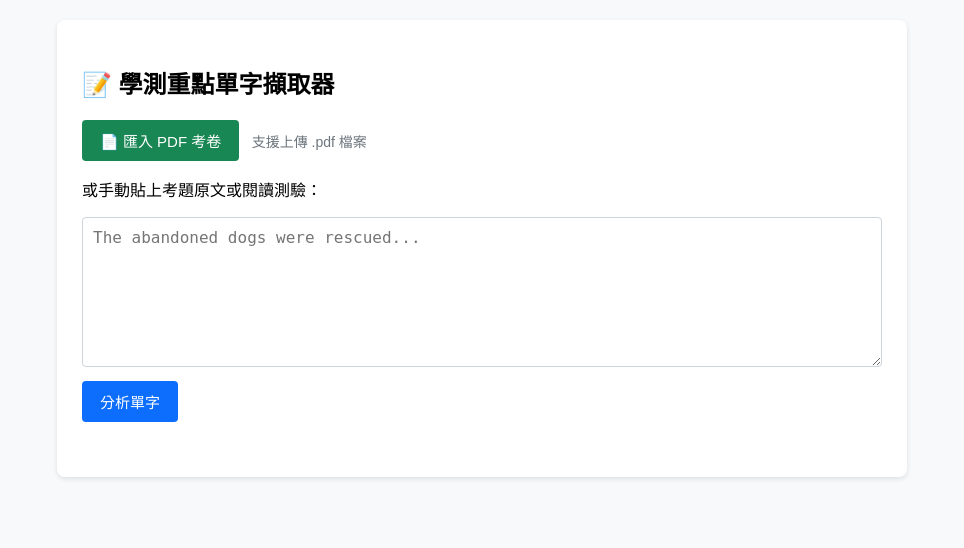
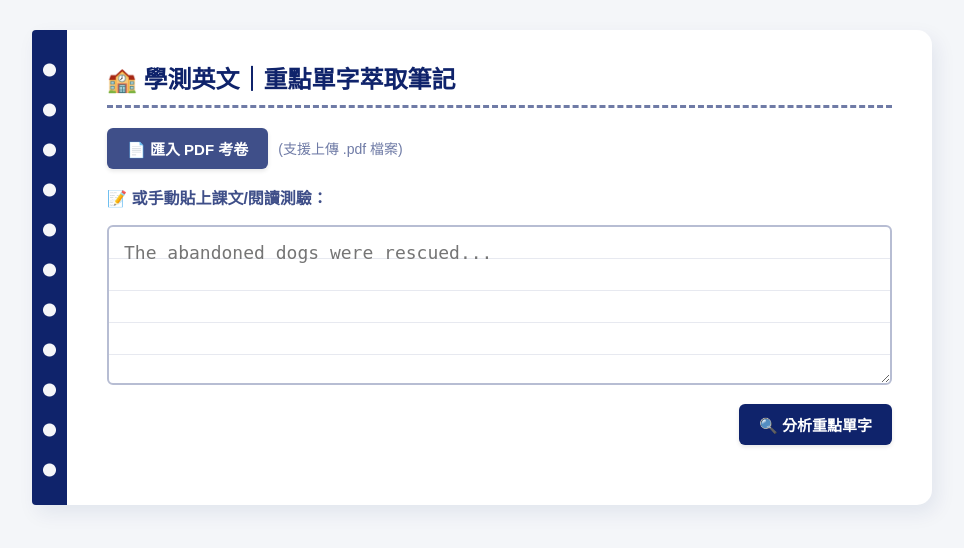
Before and after one commit to thisisme66688/ENGLISH, a Flask app: page / in a window 1280 px wide. Shown: the top 548 px of the page, without its empty margins (158-1122 px from the left). Run offline with Flask 3, Linux system fonts and the light colour scheme.

Commit message:
change html stayle

```diff
--- a/templates/index.html
+++ b/templates/index.html
@@ -3,31 +3,98 @@
 <head>
     <meta charset="UTF-8">
     <meta name="viewport" content="width=device-width, initial-scale=1.0">
-    <title>學測英文重點單字擷取與學習系統</title>
+    <title>學測英文重點單字學習系統</title>
     <style>
-        body { font-family: "微軟正黑體", sans-serif; max-width: 850px; margin: 0 auto; padding: 20px; background-color: #f8f9fa; }
-        .container { background-color: white; padding: 25px; border-radius: 8px; box-shadow: 0 2px 5px rgba(0,0,0,0.1); }
-        textarea { width: 100%; height: 150px; padding: 10px; font-size: 16px; border: 1px solid #ced4da; border-radius: 4px; box-sizing: border-box; resize: vertical; }
+        /* 注入你提供的色板作為 CSS 變數，並新增明亮環境色 */
+        :root {
+            --navy-base: #0f236b; /* 基準色 0% */
+            --navy-L10: #27397a;  /* +10% */
+            --navy-L20: #3f4f89;  /* +20% */
+            --navy-L40: #6f7ba6;  /* +40% */
+            --navy-L70: #b7bdd3;  /* +70% */
+            --navy-L80: #cfd3e1;  /* +80% */
+            --navy-L90: #e7e9f0;  /* +90% */
 
-        /* 按鈕基本樣式 */
-        button { border: none; padding: 10px 18px; font-size: 15px; border-radius: 4px; cursor: pointer; transition: 0.2s; }
-        .btn-primary { background-color: #0d6efd; color: white; }
-        .btn-primary:hover { background-color: #0b5ed7; }
-        .btn-success { background-color: #198754; color: white; }
-        .btn-success:hover { background-color: #157347; }
-        .btn-warning { background-color: #ffc107; color: #212529; font-weight: bold; }
-        .btn-warning:hover { background-color: #ffca2c; }
-        .btn-outline { background-color: transparent; border: 1px solid #6c757d; color: #6c757d; }
-        .btn-outline:hover { background-color: #6c757d; color: white; }
+            --navy-D10: #0e2060;  /* -10% */
+            --navy-D30: #0b194b;  /* -30% */
+            --navy-D50: #081236;  /* -50% */
 
-        /* 文章閱讀區塊樣式 */
-        .article-area { margin-top: 20px; padding: 15px; background-color: #fdfdfe; border: 1px solid #e9ecef; border-radius: 6px; line-height: 1.8; font-size: 18px; display: none; }
+            /* 【改動 1】明亮的桌面底色與綠黑板 */
+            --bright-desk: #f4f6f9;
+            --green-board: #234d30;
+            --highlighter: #ffeb3b; /* 螢光筆黃 */
+        }
 
-        /* 高亮與 Tooltip 樣式 */
+        body {
+            font-family: "微軟正黑體", sans-serif;
+            max-width: 900px;
+            margin: 0 auto;
+            padding: 30px 20px;
+            background-color: var(--bright-desk); /* 換成明亮的桌面 */
+            color: var(--navy-D50);
+        }
+
+        /* 活頁筆記本造型的主容器 */
+        .container {
+            background-color: #ffffff;
+            padding: 30px 40px;
+            border-radius: 4px 15px 15px 4px;
+            /* 【改動 2】減輕陰影，讓畫面更輕盈 */
+            box-shadow: 5px 8px 20px rgba(15, 35, 107, 0.08);
+            border-left: 35px solid var(--navy-base);
+            position: relative;
+        }
+
+        /* 筆記本打孔造型 */
+        .container::before {
+            content: "";
+            position: absolute;
+            top: 20px; left: -25px; bottom: 20px; width: 15px;
+            background-image: radial-gradient(circle, var(--bright-desk) 6px, transparent 7px);
+            background-size: 15px 40px;
+        }
+
+        h2 {
+            color: var(--navy-base);
+            border-bottom: 3px dashed var(--navy-L40);
+            padding-bottom: 10px;
+            margin-top: 0;
+            display: flex;
+            align-items: center;
+            gap: 10px;
+        }
+
+        /* 橫條紋筆記本內頁效果 */
+        textarea, .article-area {
+            width: 100%;
+            padding: 10px 15px;
+            font-size: 18px;
+            border: 2px solid var(--navy-L70);
+            border-radius: 6px;
+            box-sizing: border-box;
+
+            background-color: #fff;
+            background-image: repeating-linear-gradient(transparent, transparent 31px, var(--navy-L90) 31px, var(--navy-L90) 32px);
+            line-height: 32px;
+        }
+        textarea { height: 160px; resize: vertical; }
+
+        .article-area { margin-top: 20px; display: none; }
+
+        button { border: none; padding: 10px 20px; font-size: 15px; font-weight: bold; border-radius: 6px; cursor: pointer; transition: 0.2s; box-shadow: 0 2px 4px rgba(0,0,0,0.1); }
+        .btn-primary { background-color: var(--navy-base); color: white; }
+        .btn-primary:hover { background-color: var(--navy-D10); transform: translateY(-1px); }
+        .btn-success { background-color: var(--navy-L20); color: white; }
+        .btn-success:hover { background-color: var(--navy-L10); }
+        .btn-warning { background-color: #ffc107; color: var(--navy-D50); }
+        .btn-warning:hover { background-color: #e0a800; }
+        .btn-outline { background-color: white; border: 2px solid var(--navy-L40); color: var(--navy-base); box-shadow: none; }
+        .btn-outline:hover { background-color: var(--navy-L90); border-color: var(--navy-base); }
+
+        /* 學生螢光筆畫記效果 */
         .highlight {
-            background-color: #fff3cd;
-            border-bottom: 2px solid #ffc107;
-            color: #212529;
+            background: linear-gradient(104deg, rgba(255,235,59,0) 0.9%, rgba(255,235,59,1) 2.4%, rgba(255,235,59,0.5) 5.8%, rgba(255,235,59,0.8) 93%, rgba(255,235,59,0.7) 96%, rgba(255,235,59,0) 98%);
+            color: var(--navy-D50);
             font-weight: bold;
             cursor: pointer;
             position: relative;
@@ -37,160 +104,133 @@
         }
 
         .highlight .tooltiptext {
-            visibility: hidden;
-            width: 200px;
-            background-color: #343a40;
-            color: #fff;
-            text-align: left;
-            border-radius: 6px;
-            padding: 10px;
-            position: absolute;
-            z-index: 1;
-            bottom: 125%;
-            left: 50%;
-            margin-left: -100px;
-            opacity: 0;
-            transition: opacity 0.3s;
-            font-size: 14px;
-            font-weight: normal;
-            line-height: 1.5;
-            box-shadow: 0 4px 6px rgba(0,0,0,0.2);
+            visibility: hidden; width: 200px;
+            background-color: var(--navy-base); color: #fff;
+            text-align: left; border-radius: 6px; padding: 10px;
+            position: absolute; z-index: 1; bottom: 125%; left: 50%; margin-left: -100px;
+            opacity: 0; transition: opacity 0.3s; font-size: 14px; font-weight: normal; line-height: 1.5;
+            box-shadow: 0 4px 10px rgba(0,0,0,0.2);
         }
-
         .highlight .tooltiptext::after {
-            content: "";
-            position: absolute;
-            top: 100%;
-            left: 50%;
-            margin-left: -5px;
-            border-width: 5px;
-            border-style: solid;
-            border-color: #343a40 transparent transparent transparent;
+            content: ""; position: absolute; top: 100%; left: 50%; margin-left: -5px;
+            border-width: 5px; border-style: solid; border-color: var(--navy-base) transparent transparent transparent;
         }
-
-        .highlight:hover .tooltiptext {
-            visibility: visible;
-            opacity: 1;
-        }
+        .highlight:hover .tooltiptext { visibility: visible; opacity: 1; }
 
         .result-area { margin-top: 30px; }
 
-        /* 單字卡與選擇框 */
+        /* 單字卡 */
         .vocab-card {
-            display: flex;
-            align-items: center;
-            justify-content: space-between;
-            border-left: 4px solid #0d6efd;
-            background-color: #f8f9fa;
-            padding: 12px 16px;
-            margin-bottom: 10px;
-            border-radius: 0 4px 4px 0;
-            transition: background-color 0.2s;
+            display: flex; align-items: center; justify-content: space-between;
+            border-left: 5px solid var(--navy-L40);
+            background-color: var(--bright-desk); /* 單字卡底色也調亮 */
+            padding: 12px 18px; margin-bottom: 12px; border-radius: 4px 8px 8px 4px;
+            transition: all 0.2s;
         }
-        .vocab-card.selected { background-color: #e7f1ff; border-left-color: #0b5ed7; }
-        .word { font-size: 18px; font-weight: bold; color: #212529; }
-        .pos { color: #6c757d; font-size: 14px; margin-left: 8px; }
-        .meaning { margin: 4px 0 0 0; color: #495057; }
+        .vocab-card.selected { background-color: var(--navy-L80); border-left-color: var(--navy-base); box-shadow: 0 2px 5px rgba(0,0,0,0.1); }
+        .word { font-size: 19px; font-weight: bold; color: var(--navy-D10); }
+        .pos { color: var(--navy-L40); font-size: 14px; margin-left: 8px; font-family: monospace; }
+        .meaning { margin: 6px 0 0 0; color: var(--navy-D30); }
 
-        /* 個人單字本與測驗區塊 */
-        .my-vocab-section {
-            margin-top: 30px;
-            padding: 20px;
-            background-color: #f1f3f5;
-            border-radius: 8px;
-            border: 1px solid #dee2e6;
-        }
-        .vocab-badge {
-            display: inline-block;
-            background-color: white;
-            border: 1px solid #ced4da;
-            padding: 6px 12px;
-            border-radius: 20px;
-            margin: 4px;
-            font-size: 14px;
+        .my-vocab-section { margin-top: 40px; padding: 20px; background-color: var(--bright-desk); border-radius: 8px; border: 2px dashed var(--navy-L40); }
+        .vocab-badge { display: inline-block; background-color: white; border: 1px solid var(--navy-L40); color: var(--navy-base); padding: 6px 12px; border-radius: 20px; margin: 4px; font-size: 14px; font-weight: bold;}
+
+        /* 【改動 3】經典墨綠色黑板測驗彈窗 */
+        .quiz-card {
+            background-color: var(--green-board);
+            padding: 40px 30px;
+            border-radius: 4px;
+            text-align: center;
+            box-shadow: inset 0 0 15px rgba(0,0,0,0.4), 0 10px 20px rgba(15,35,107,0.15);
+            border: 12px solid #a67c52; /* 原木色邊框調亮 */
+            border-image: linear-gradient(45deg, #8b5a2b, #cd853f, #8b5a2b) 1;
+            margin-top: 20px;
+            position: relative;
         }
 
-        /* 測驗彈窗樣式 */
-        .quiz-card {
-            background-color: white;
-            padding: 30px;
-            border-radius: 8px;
-            text-align: center;
-            box-shadow: 0 4px 10px rgba(0,0,0,0.15);
-            margin-top: 15px;
+        .quiz-card::after {
+            content: ""; position: absolute; bottom: -20px; left: -10px; right: -10px; height: 10px;
+            background-color: #6b4c3a; border-radius: 2px; box-shadow: 0 5px 10px rgba(0,0,0,0.2);
         }
-        .quiz-word { font-size: 32px; font-weight: bold; color: #0d6efd; margin-bottom: 10px; }
-        .quiz-meaning { font-size: 22px; color: #198754; margin: 20px 0; min-height: 35px; }
+
+        .quiz-word {
+            font-size: 42px; font-weight: bold;
+            color: #ffffff;
+            font-family: 'Comic Sans MS', 'Chalkboard SE', sans-serif;
+            letter-spacing: 2px;
+            margin-bottom: 10px;
+            text-shadow: 1px 1px 3px rgba(255,255,255,0.4);
+        }
+        .quiz-meaning {
+            font-size: 24px;
+            color: #ffeb3b;
+            font-family: 'Comic Sans MS', 'Chalkboard SE', sans-serif;
+            margin: 20px 0; min-height: 35px;
+            text-shadow: 1px 1px 2px rgba(255,235,59,0.4);
+        }
+        .quiz-progress { color: #a3c2b0; font-family: monospace; font-size: 16px; margin-bottom: 20px; }
     </style>
 </head>
 <body>
 
 <div class="container">
-    <h2>📝 學測重點單字擷取器</h2>
+    <h2>🏫 學測英文｜重點單字萃取筆記</h2>
 
-    <!-- PDF 上傳區塊 -->
-    <div style="margin-bottom: 15px;">
+    <div style="margin-bottom: 15px; display: flex; gap: 10px; align-items: center;">
         <input type="file" id="pdf-upload" accept="application/pdf" style="display:none;" onchange="uploadAndReadPDF()">
         <button class="btn-success" onclick="document.getElementById('pdf-upload').click()">
             📄 匯入 PDF 考卷
         </button>
-        <span id="upload-status" style="color: #6c757d; font-size: 14px; margin-left: 8px;">支援上傳 .pdf 檔案</span>
+        <span id="upload-status" style="color: var(--navy-L40); font-size: 14px;">(支援上傳 .pdf 檔案)</span>
     </div>
 
-    <p>或手動貼上考題原文或閱讀測驗：</p>
+    <p style="color: var(--navy-L20); font-weight: bold;">📝 或手動貼上課文/閱讀測驗：</p>
     <textarea id="exam-text" placeholder="The abandoned dogs were rescued..."></textarea>
-    <button class="btn-primary" style="margin-top: 10px;" onclick="analyzeText()">分析單字</button>
 
-    <!-- 高亮文章區塊 -->
+    <div style="text-align: right; margin-top: 15px;">
+        <button class="btn-primary" onclick="analyzeText()">🔍 分析重點單字</button>
+    </div>
+
     <div class="article-area" id="article-container"></div>
-
-    <!-- 解析單字結果列表 -->
     <div class="result-area" id="result-container"></div>
 
-    <!-- 我的不熟單字本區塊 -->
     <div class="my-vocab-section" id="my-vocab-section" style="display: none;">
         <div style="display: flex; justify-content: space-between; align-items: center; flex-wrap: wrap; gap: 10px;">
-            <h3>📚 我的不熟單字本 (<span id="selected-count">0</span>)</h3>
-            <div>
-                <button class="btn-outline" onclick="copySelectedWords('text')">📋 複製為純文字</button>
-                <button class="btn-outline" onclick="copySelectedWords('quizlet')">📥 複製 Quizlet 格式</button>
-                <button class="btn-warning" onclick="startQuiz()">🎯 開始單字小測驗</button>
+            <h3 style="color: var(--navy-base); margin: 0;">📚 我的不熟單字本 (<span id="selected-count">0</span>)</h3>
+            <div style="display: flex; gap: 8px;">
+                <button class="btn-outline" onclick="copySelectedWords('text')">📋 複製</button>
+                <button class="btn-outline" onclick="copySelectedWords('quizlet')">📥 Quizlet</button>
+                <button class="btn-warning" onclick="startQuiz()">🎯 上黑板測驗</button>
             </div>
         </div>
         <div id="my-vocab-tags" style="margin-top: 15px;"></div>
     </div>
 
-    <!-- 單字小測驗卡片區塊 -->
+    <!-- 黑板測驗區塊 -->
     <div id="quiz-container" style="display: none;">
-        <!-- 我們給這個內部容器一個 ID，方便在測驗結束時整塊替換掉 -->
         <div class="quiz-card" id="quiz-card-content">
-            <!-- 題目內容由 JavaScript 動態填入 -->
+            <!-- 題目內容 -->
         </div>
     </div>
 </div>
 
 <script>
-    // 全域變數：儲存後端傳回的所有單字與使用者選取的單字
+    // --- 原本的 JavaScript 邏輯完全保留 ---
     let currentResults = [];
     let selectedWordsMap = new Map();
 
-    // 解決正則表達式特殊字元衝突
     function escapeRegExp(string) {
         return string.replace(/[.*+?^${}()|[\]\\]/g, '\\$&');
     }
 
-    // 分析文章主功能
     async function analyzeText() {
         const text = document.getElementById('exam-text').value;
         const resultContainer = document.getElementById('result-container');
         const articleContainer = document.getElementById('article-container');
 
-        if (!text.trim()) {
-            alert("請先輸入或匯入文章！");
-            return;
-        }
+        if (!text.trim()) { alert("請先輸入或匯入文章！"); return; }
 
-        resultContainer.innerHTML = "<p>正在解析 NLP 與比對字典...</p>";
+        resultContainer.innerHTML = "<p style='color: var(--navy-L40); font-weight: bold;'>⏳ 正在翻閱單字本解析中...</p>";
         articleContainer.style.display = "none";
 
         try {
@@ -199,22 +239,20 @@
                 headers: { 'Content-Type': 'application/json' },
                 body: JSON.stringify({ text: text })
             });
-
             const data = await response.json();
             currentResults = data.results || [];
 
             if (currentResults.length === 0) {
-                resultContainer.innerHTML = "<p>這段文章中沒有找到 7000 單字表內的重點字。</p>";
+                resultContainer.innerHTML = "<p>太棒了！這段文章中沒有 7000 單字表內的艱澀重點字。</p>";
                 document.getElementById('my-vocab-section').style.display = 'none';
                 return;
             }
 
-            // 1. 高亮文章處理
             let highlightedText = text.replace(/\n/g, "<br>");
             currentResults.forEach(item => {
                 const regex = new RegExp('\\b' + escapeRegExp(item.original_text) + '\\b(?![^<]*>)', 'gi');
                 const spanHTML = `<span class="highlight">$&<span class="tooltiptext">
-                    <span style="color:#ffc107; font-weight:bold;">${item.word}</span> [${item.part_of_speech}]<br>
+                    <span style="color:#ffeb3b; font-weight:bold;">${item.word}</span> [${item.part_of_speech}]<br>
                     ${item.meaning}
                 </span></span>`;
                 highlightedText = highlightedText.replace(regex, spanHTML);
@@ -222,21 +260,17 @@
 
             articleContainer.innerHTML = highlightedText;
             articleContainer.style.display = "block";
-
-            // 2. 渲染單字卡列表
             renderVocabCards();
             document.getElementById('my-vocab-section').style.display = 'block';
 
         } catch (error) {
-            console.error('Error:', error);
-            resultContainer.innerHTML = "<p style='color: red;'>連線失敗，請確認 Flask 伺服器正在運行。</p>";
+            resultContainer.innerHTML = "<p style='color: red;'>❌ 連線失敗，請確認伺服器狀態。</p>";
         }
     }
 
-    // 渲染單字卡與勾選狀態
     function renderVocabCards() {
         const resultContainer = document.getElementById('result-container');
-        let htmlContent = `<h3>🎯 找到 ${currentResults.length} 個重點單字（請勾選不熟的字彙）：</h3>`;
+        let htmlContent = `<h3 style="color: var(--navy-base);">📌 找到 ${currentResults.length} 個重點單字（請勾選不熟的字彙）：</h3>`;
 
         currentResults.forEach((item, index) => {
             const isChecked = selectedWordsMap.has(item.word);
@@ -248,120 +282,85 @@
                         <p class="meaning">${item.meaning}</p>
                     </div>
                     <div>
-                        <label style="cursor: pointer; font-weight: bold; color: #0d6efd;">
-                            <input type="checkbox" ${isChecked ? 'checked' : ''} onchange="toggleSelectWord(${index})"> 標記為不熟
+                        <label style="cursor: pointer; font-weight: bold; color: var(--navy-L20);">
+                            <input type="checkbox" ${isChecked ? 'checked' : ''} onchange="toggleSelectWord(${index})" style="transform: scale(1.3); margin-right: 5px;"> 筆記
                         </label>
                     </div>
                 </div>
             `;
         });
-
         resultContainer.innerHTML = htmlContent;
         updateMyVocabList();
     }
 
-    // 切換選取狀態
     function toggleSelectWord(index) {
         const item = currentResults[index];
-        if (selectedWordsMap.has(item.word)) {
-            selectedWordsMap.delete(item.word);
-        } else {
-            selectedWordsMap.set(item.word, item);
-        }
+        if (selectedWordsMap.has(item.word)) selectedWordsMap.delete(item.word);
+        else selectedWordsMap.set(item.word, item);
         renderVocabCards();
     }
 
-    // 更新「我的不熟單字本」預覽區
     function updateMyVocabList() {
         const tagsContainer = document.getElementById('my-vocab-tags');
         const countSpan = document.getElementById('selected-count');
-
         countSpan.innerText = selectedWordsMap.size;
 
         if (selectedWordsMap.size === 0) {
-            tagsContainer.innerHTML = "<span style='color: #6c757d; font-size: 14px;'>尚未勾選任何不熟單字。</span>";
+            tagsContainer.innerHTML = "<span style='color: var(--navy-L40); font-size: 14px;'>尚未勾選任何單字。</span>";
             return;
         }
 
         let tagsHTML = "";
         selectedWordsMap.forEach(item => {
-            tagsHTML += `<span class="vocab-badge"><b>${item.word}</b> [${item.part_of_speech}] ${item.meaning}</span>`;
+            tagsHTML += `<span class="vocab-badge">${item.word} <span style="color:var(--navy-L40); font-weight:normal;">${item.meaning}</span></span>`;
         });
         tagsContainer.innerHTML = tagsHTML;
     }
 
-    // 一鍵複製單字本
     function copySelectedWords(format) {
-        if (selectedWordsMap.size === 0) {
-            alert("請先勾選至少一個不熟單字！");
-            return;
-        }
-
+        if (selectedWordsMap.size === 0) { alert("請先勾選單字！"); return; }
         let copyText = "";
         selectedWordsMap.forEach(item => {
-            if (format === 'quizlet') {
-                copyText += `${item.word}\t[${item.part_of_speech}] ${item.meaning}\n`;
-            } else {
-                copyText += `${item.word} [${item.part_of_speech}] ${item.meaning}\n`;
-            }
+            if (format === 'quizlet') copyText += `${item.word}\t[${item.part_of_speech}] ${item.meaning}\n`;
+            else copyText += `${item.word} [${item.part_of_speech}] ${item.meaning}\n`;
         });
-
         navigator.clipboard.writeText(copyText).then(() => {
-            alert(format === 'quizlet' ? "✅ 已複製為 Quizlet 格式 (Tab 分隔)！" : "✅ 已複製為純文字清單！");
+            alert(format === 'quizlet' ? "✅ 已複製為 Quizlet 格式！" : "✅ 已複製為純文字！");
         });
     }
 
-    // ==========================================
-    // 小測驗 (Flashcard Quiz) 邏輯
-    // ==========================================
-    let quizQuestions = [];
-    let quizIndex = 0;
-    let quizScore = 0;
+    let quizQuestions = []; let quizIndex = 0; let quizScore = 0;
 
     function startQuiz() {
-        if (selectedWordsMap.size === 0) {
-            alert("請先勾選至少一個不熟單字才能開始測驗！");
-            return;
-        }
-
-        quizQuestions = Array.from(selectedWordsMap.values());
-        // 隨機打亂題目順序
-        quizQuestions.sort(() => Math.random() - 0.5);
-
-        quizIndex = 0;
-        quizScore = 0;
-
+        if (selectedWordsMap.size === 0) { alert("請先勾選單字才能測驗！"); return; }
+        quizQuestions = Array.from(selectedWordsMap.values()).sort(() => Math.random() - 0.5);
+        quizIndex = 0; quizScore = 0;
         document.getElementById('quiz-container').style.display = 'block';
         document.getElementById('quiz-container').scrollIntoView({ behavior: 'smooth' });
         loadQuizQuestion();
     }
 
-    // 負責繪製「正在測驗中」的畫面，或是「測驗結束」的畫面
     function loadQuizQuestion() {
         const quizCardContent = document.getElementById('quiz-card-content');
-
         if (quizIndex >= quizQuestions.length) {
-            // 修正：測驗完成時，直接替換掉整個卡片內部的 HTML
             quizCardContent.innerHTML = `
-                <h2>🎉 測驗完成！</h2>
-                <p style="font-size: 18px;">你在 ${quizQuestions.length} 個標記單字中答對了 <b>${quizScore}</b> 個！</p>
-                <button class="btn-primary" onclick="document.getElementById('quiz-container').style.display='none'">結束測驗並關閉</button>
+                <h2 style="color: white; border: none; justify-content: center;">🎉 下課囉！測驗完成！</h2>
+                <p style="font-size: 20px; color: var(--navy-L80);">你在 ${quizQuestions.length} 題中答對了 <b style="color: #ffeb3b; font-size: 28px;">${quizScore}</b> 題！</p>
+                <button class="btn-outline" style="margin-top: 20px;" onclick="document.getElementById('quiz-container').style.display='none'">擦黑板 (關閉)</button>
             `;
             return;
         }
-
-        // 還有題目，繪製題目畫面
         const q = quizQuestions[quizIndex];
         quizCardContent.innerHTML = `
-            <div style="font-size: 14px; color: #6c757d;" id="quiz-progress">題目 ${quizIndex + 1} / ${quizQuestions.length}</div>
-            <div class="quiz-word" id="quiz-word">${q.word}</div>
+            <div class="quiz-progress">黑板抽測：第 ${quizIndex + 1} / ${quizQuestions.length} 題</div>
+            <div class="quiz-word">${q.word}</div>
             <div class="quiz-meaning" id="quiz-meaning" style="visibility: hidden;">[${q.part_of_speech}] ${q.meaning}</div>
 
             <div style="margin-top: 20px;">
                 <button class="btn-outline" id="btn-show-answer" onclick="showQuizAnswer()">👁️ 顯示中文</button>
                 <div id="quiz-actions" style="display: none; margin-top: 10px;">
                     <button class="btn-success" onclick="answerQuiz(true)">✅ 我記住了</button>
-                    <button class="btn-primary" style="background-color: #dc3545;" onclick="answerQuiz(false)">❌ 還不熟</button>
+                    <button class="btn-warning" onclick="answerQuiz(false)">❌ 還不熟</button>
                 </div>
             </div>
         `;
@@ -376,43 +375,30 @@
     function answerQuiz(isCorrect) {
         if (isCorrect) quizScore++;
         quizIndex++;
-        loadQuizQuestion(); // 載入下一題，或觸發結束畫面
+        loadQuizQuestion();
     }
 
-    // PDF 上傳邏輯
     async function uploadAndReadPDF() {
         const fileInput = document.getElementById('pdf-upload');
         const statusText = document.getElementById('upload-status');
         const textArea = document.getElementById('exam-text');
 
         if (fileInput.files.length === 0) return;
-
         const file = fileInput.files[0];
-        statusText.innerHTML = "⏳ 正在讀取 PDF 文字中...";
-        statusText.style.color = "#0d6efd";
-
-        const formData = new FormData();
-        formData.append('file', file);
+        statusText.innerHTML = "⏳ 正在掃描考卷中..."; statusText.style.color = "var(--navy-base)";
+        const formData = new FormData(); formData.append('file', file);
 
         try {
-            const response = await fetch('/api/upload_pdf', {
-                method: 'POST',
-                body: formData
-            });
-
+            const response = await fetch('/api/upload_pdf', { method: 'POST', body: formData });
             const data = await response.json();
-
             if (response.ok) {
                 textArea.value = data.text;
-                statusText.innerHTML = "✅ PDF 讀取成功！點擊「分析單字」即可開始。";
-                statusText.style.color = "#198754";
+                statusText.innerHTML = "✅ 考卷載入成功！"; statusText.style.color = "#198754";
             } else {
-                statusText.innerHTML = "❌ " + data.error;
-                statusText.style.color = "red";
+                statusText.innerHTML = "❌ " + data.error; statusText.style.color = "red";
             }
         } catch (error) {
-            statusText.innerHTML = "❌ 連線失敗";
-            statusText.style.color = "red";
+            statusText.innerHTML = "❌ 連線失敗"; statusText.style.color = "red";
         }
         fileInput.value = '';
     }
```
Also changed, not shown: 7000_words.json, 1 other file.
